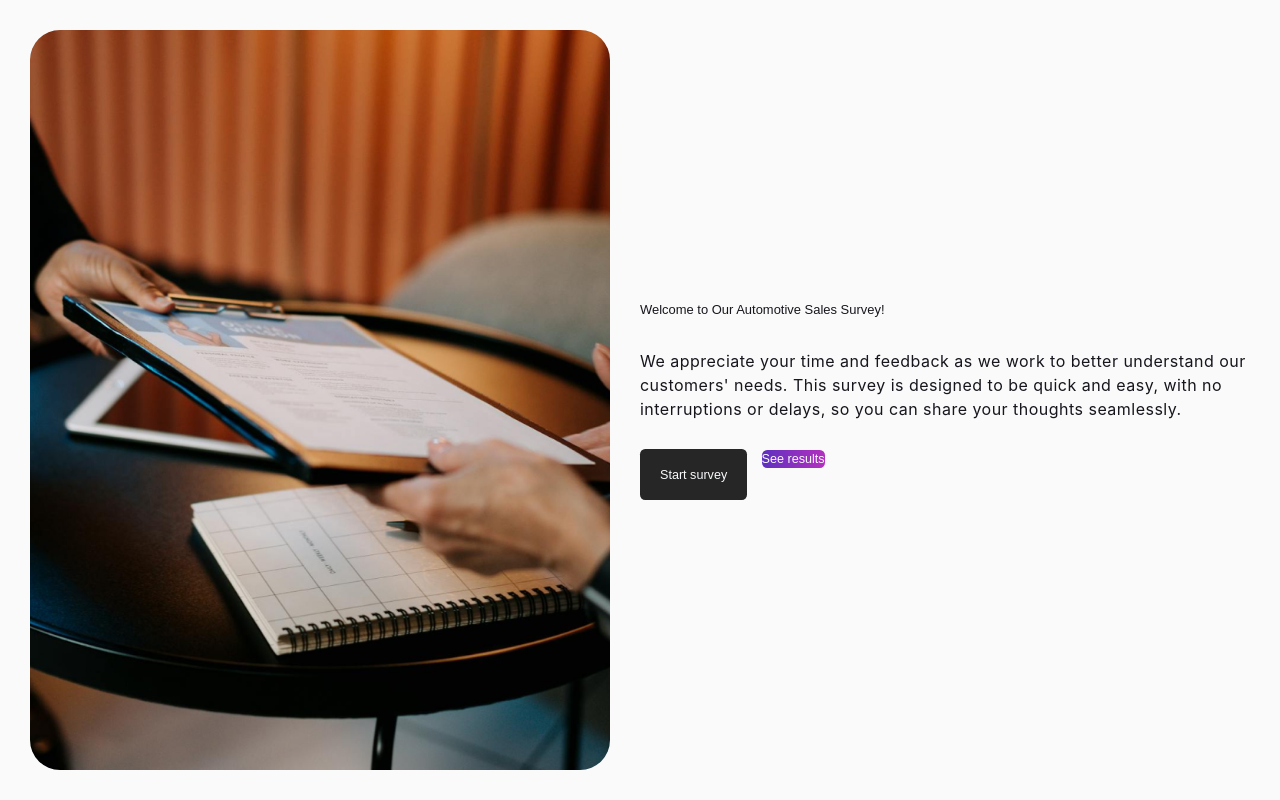
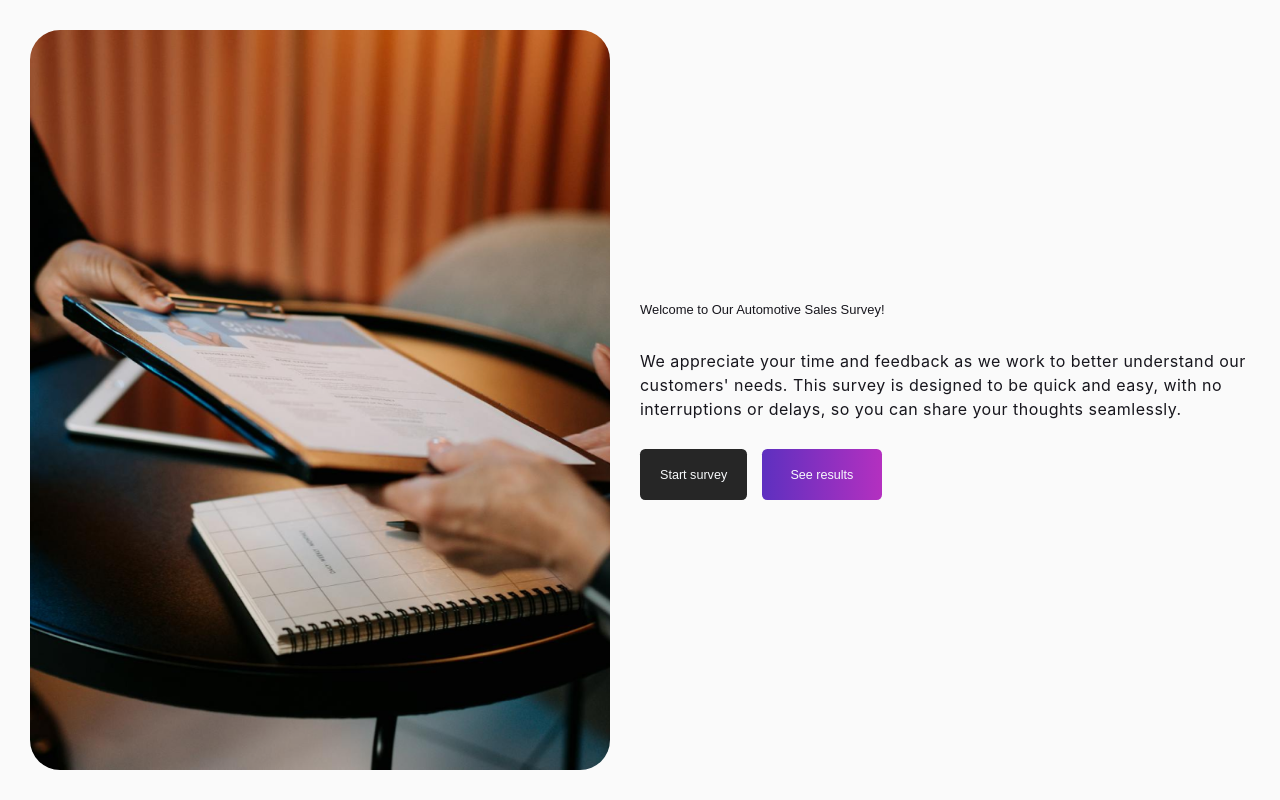
Before and after one commit to gunkiddedy/dashboard-app-next-shadcn, a Next.js app: page / in a window 1280 px wide. Built offline with nearby package versions, Linux system fonts and the light colour scheme.

Commit message:
Update button size in Home component for better visibility

```diff
--- a/src/app/(auth)/page.tsx
+++ b/src/app/(auth)/page.tsx
@@ -28,7 +28,7 @@ export default function Home() {
 
             <Link href={routes.dashboard.entry.path}>
               <Button
-                size="md"
+                size="lg"
                 className="app_survey__btn app_survey__btn--outline"
               >
                 See results
```
